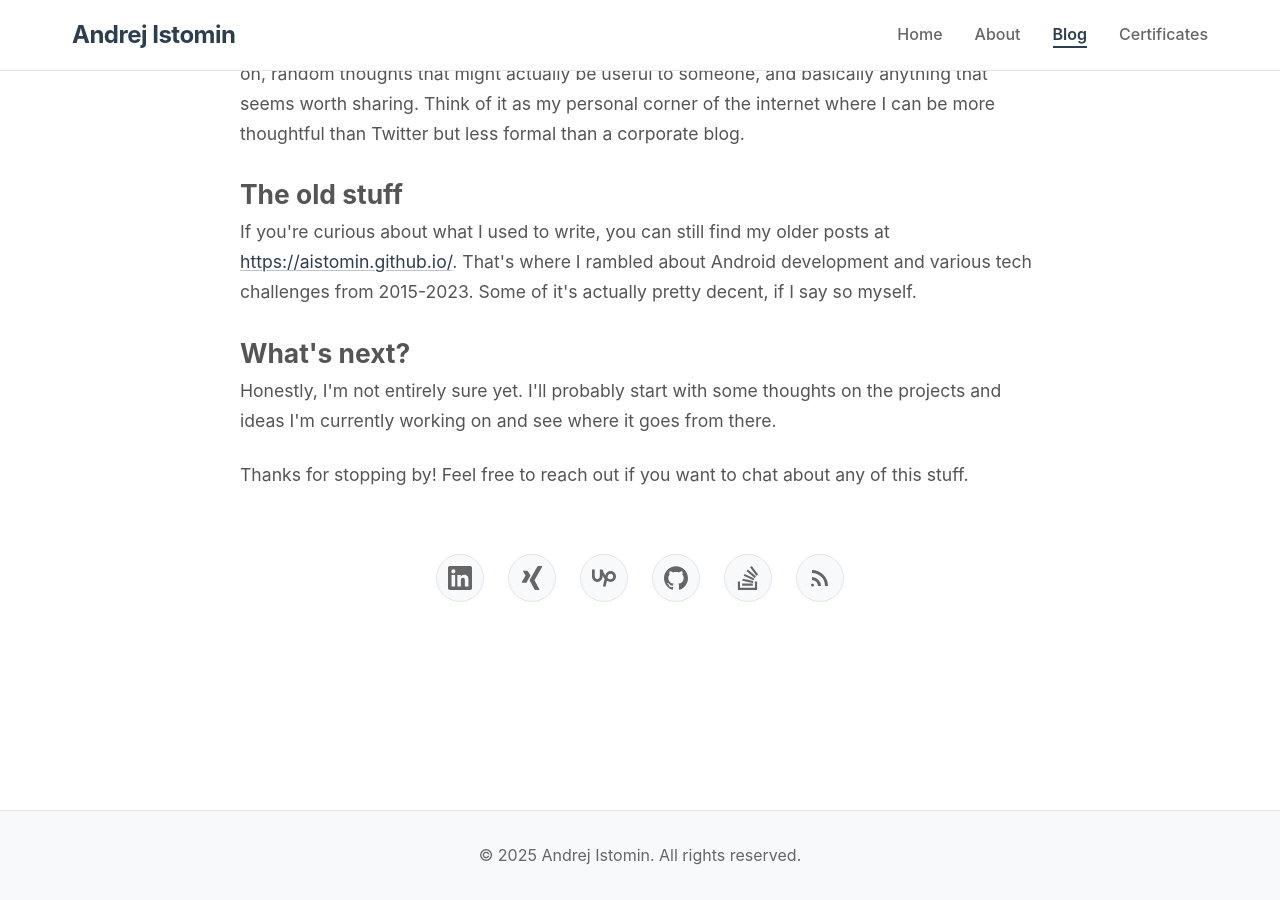
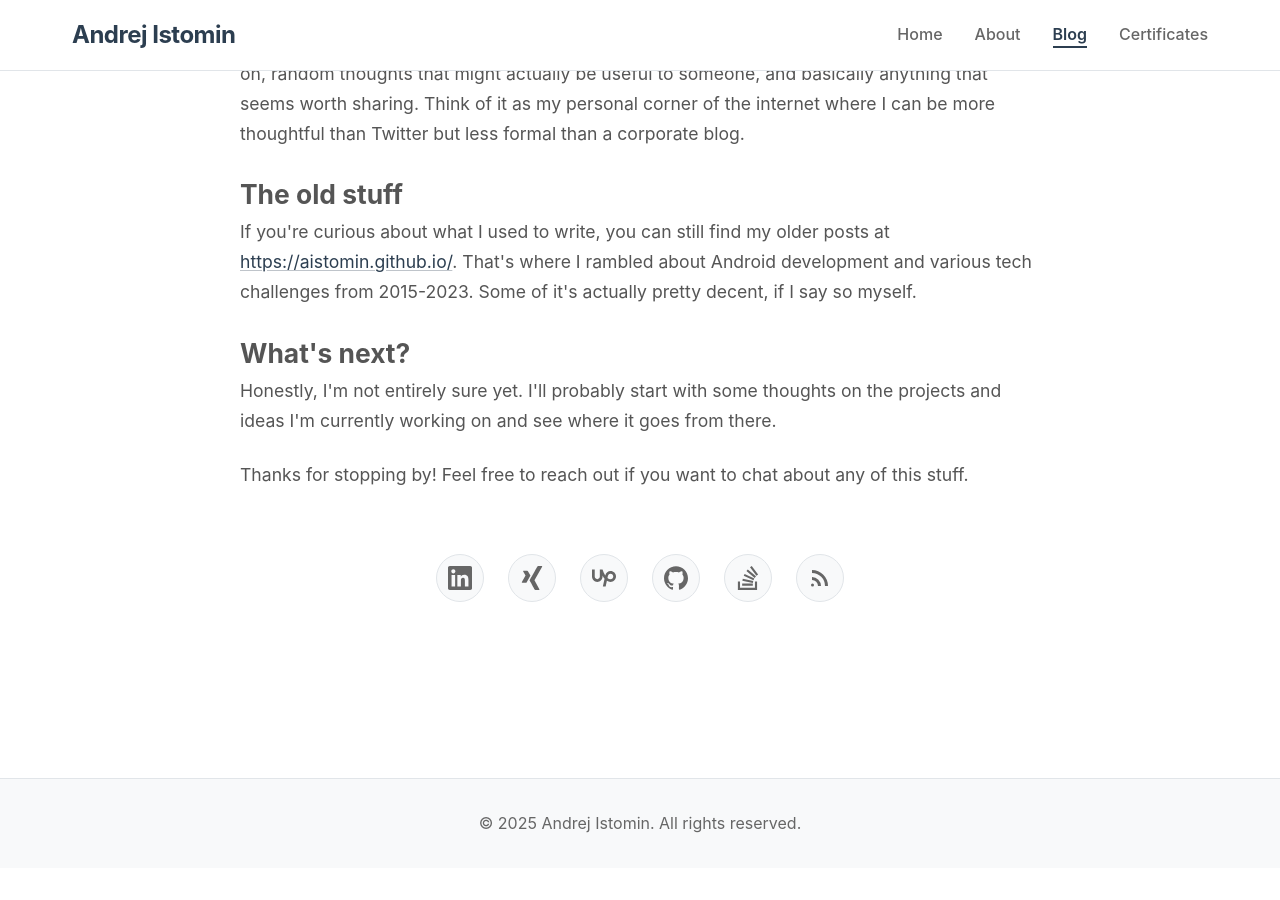
Before and after one commit to aistomin/aistomin.com, a Jekyll site: the page built from _posts/2025-10-11-welcome.markdown, in a window 1280 px wide and 900 px high, scrolled down 399 px. Built offline with Jekyll 4.4.1, drawn with Linux system fonts in a browser that asks for light colours; comment, search, counter and statistics services are not loaded; after the commit the page ends 1267 px from its top, so only the background shows below that.

Commit message:
Issue #55. Remove the moronic thing that Cursor AI added.

```diff
--- a/_layouts/post.html
+++ b/_layouts/post.html
@@ -8,7 +8,6 @@ layout: default
   <div class="post-social">{% include follow-links.html %}</div>
 
   {% if page.comments %}
-  <div style="height: 2rem"></div>
   <div class="comments-section">
     <div id="disqus_thread"></div>
     <script>
```
